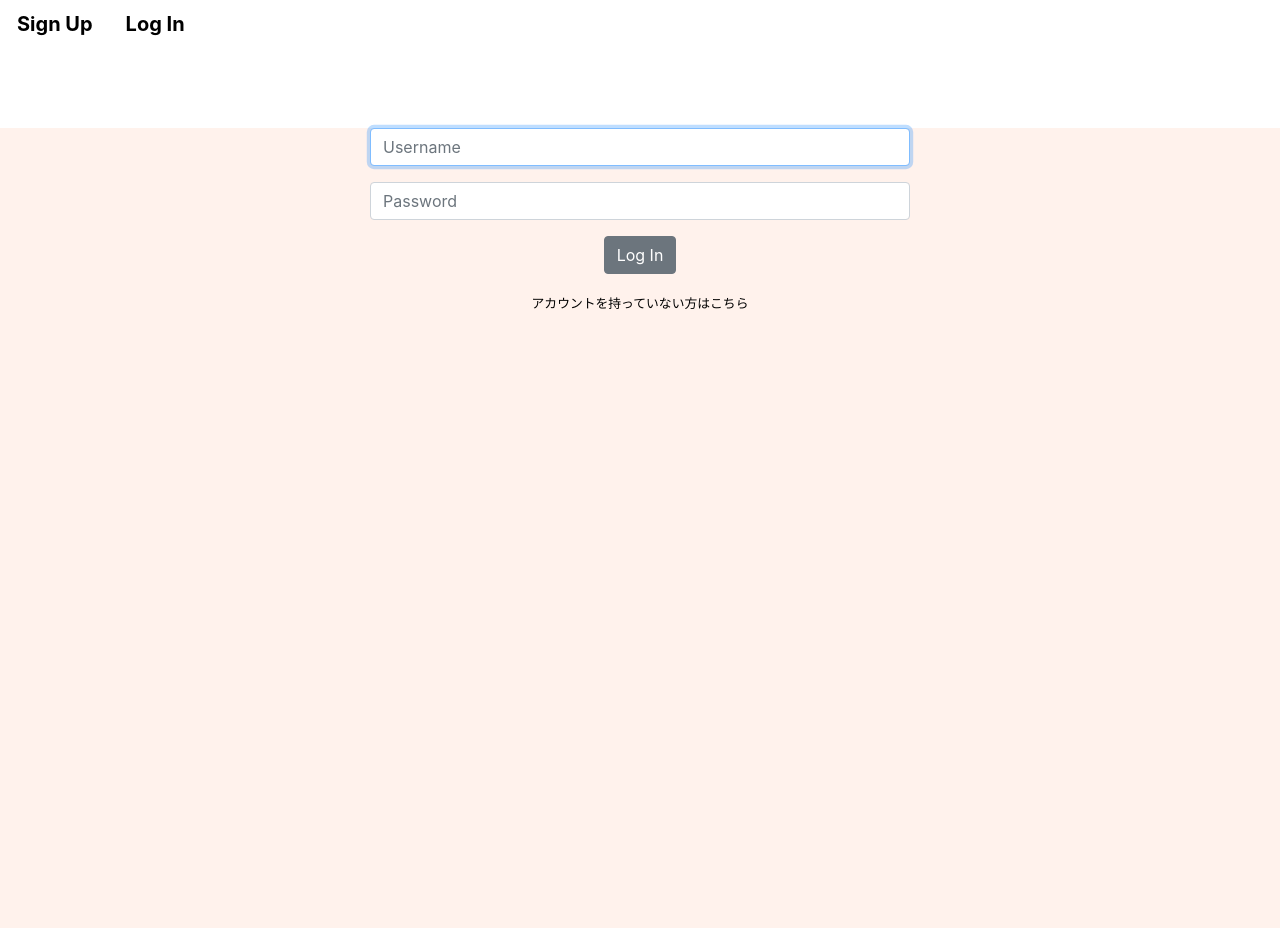
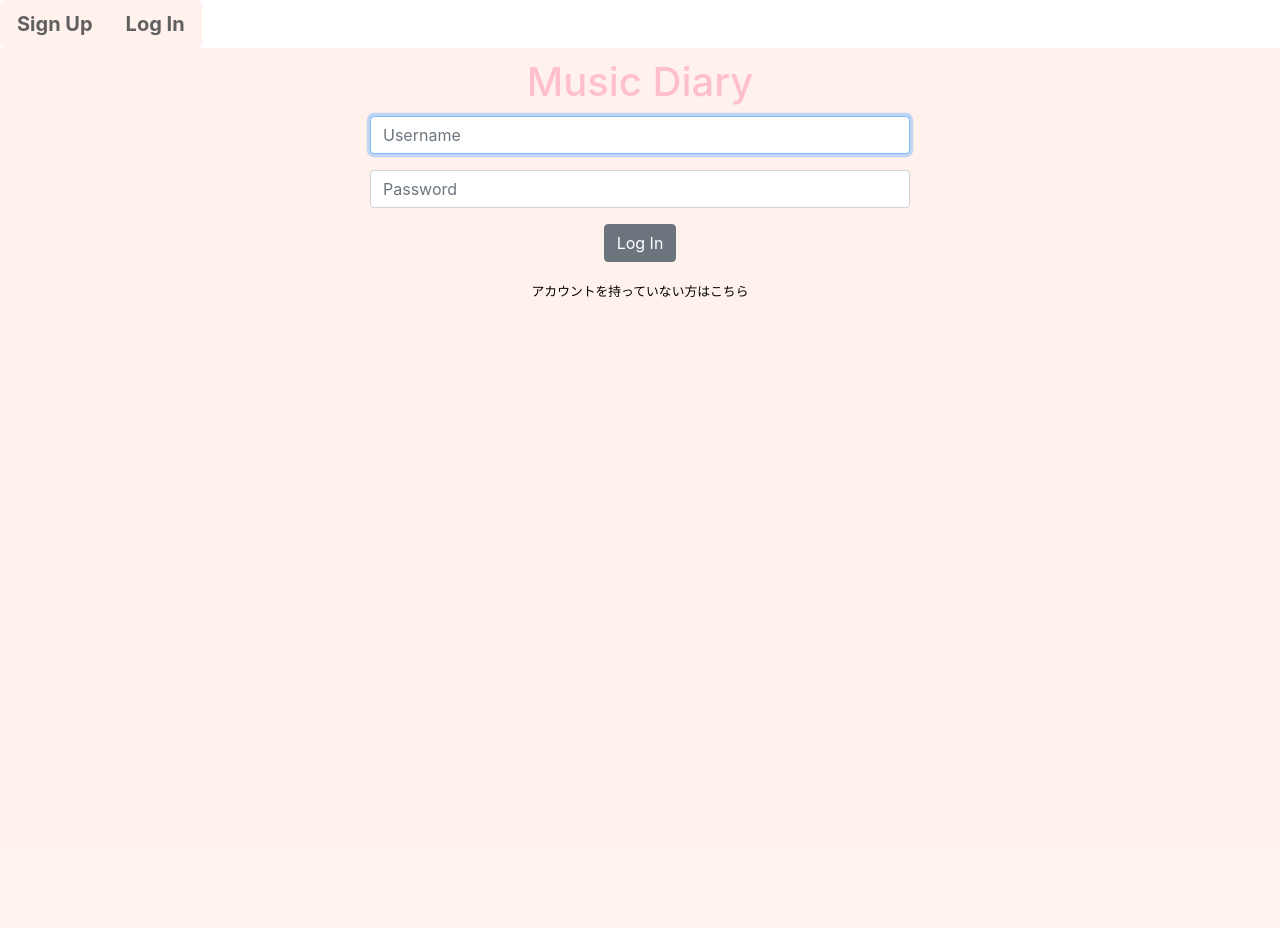
Before and after one commit to Tatsuya-328/codegym-A5, a Flask app: page /login in a window 1280 px wide. After the commit the page ends 297 px from the top, so only its background shows below. Run offline with Flask 2, Linux system fonts and the light colour scheme; parts of the project's set-up code (start-up, migrations or seed data) failed here and were passed over; some libraries are stand-ins or nearby versions.

Commit message:
login resister画面修正

```diff
--- a/templates/layout.html
+++ b/templates/layout.html
@@ -35,11 +35,11 @@
 <body>
   <header>
     {% if not session.user_id %}
-    <div class="btn-group btn-group-lg d-flex d-md-inline-flex" role="group" aria-label="Basic example" style="margin-bottom: 10vh;">
+    <div class="btn-group btn-group-lg d-flex d-md-inline-flex" role="group" aria-label="Basic example">
 
-      <button onclick="location.href='/register'" type="button" class="btn btn-secondary w-100" style="color: black; background-color: white; border-color: white; font-weight: 700;">Sign Up</button>
+      <button onclick="location.href='/register'" type="button" class="btn btn-secondary w-100" style="background-color: #fff2ec; color: #606060;border-color: #fff2ec; font-weight: 700;">Sign Up</button>
 
-      <button onclick="location.href='/login'" type="button" class="btn btn-secondary w-100" style="color: black; background-color: white; border-color: white; font-weight: 700;">
+      <button onclick="location.href='/login'" type="button" class="btn btn-secondary w-100" style="background-color: #fff2ec; color: #606060; border-color: #fff2ec; font-weight: 700;">
         Log In
       </button>
 
--- a/templates/login.html
+++ b/templates/login.html
@@ -9,6 +9,7 @@
     <div class="row">
         <div class="col-sm-3"></div>
         <div class="col-sm-6">
+            <h1 style="text-align:center; color: pink; margin-top: 10px; margin-bottom: 10px">Music Diary</h1>
             <form action="/login" method="post">
                 <div class="form-group">
                     <input autocomplete="off" autofocus class="form-control" name="username" placeholder="Username" type="text">
--- a/templates/register.html
+++ b/templates/register.html
@@ -9,6 +9,7 @@
     <div class="row">
         <div class="col-sm-3"></div>
         <div class="col-sm-6">
+            <h1 style="text-align:center; color: pink; margin-top: 10px; margin-bottom: 10px">Music Diary</h1>
             <form action="/register" method="post">
                 <div class="form-group">
                     <input autocomplete="off" autofocus class="form-control" name="username" placeholder="Username" type="text">
```
